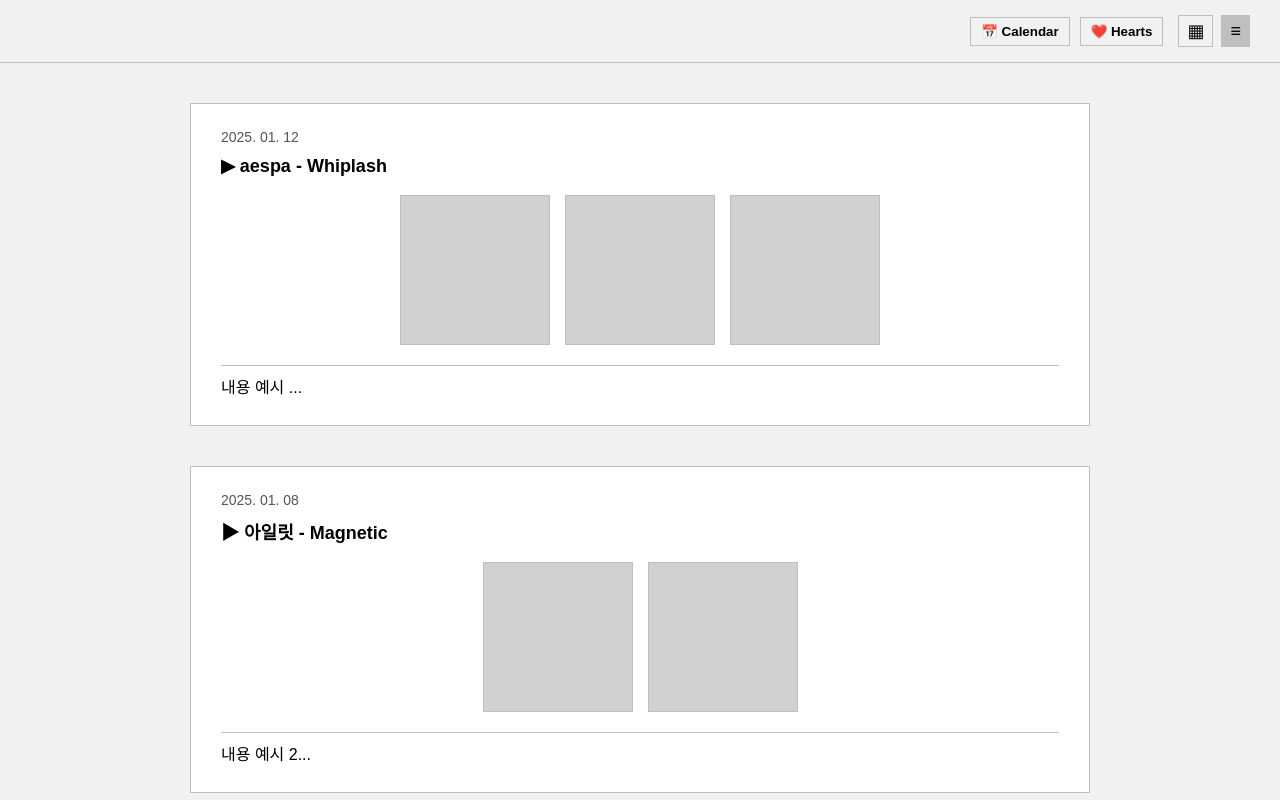
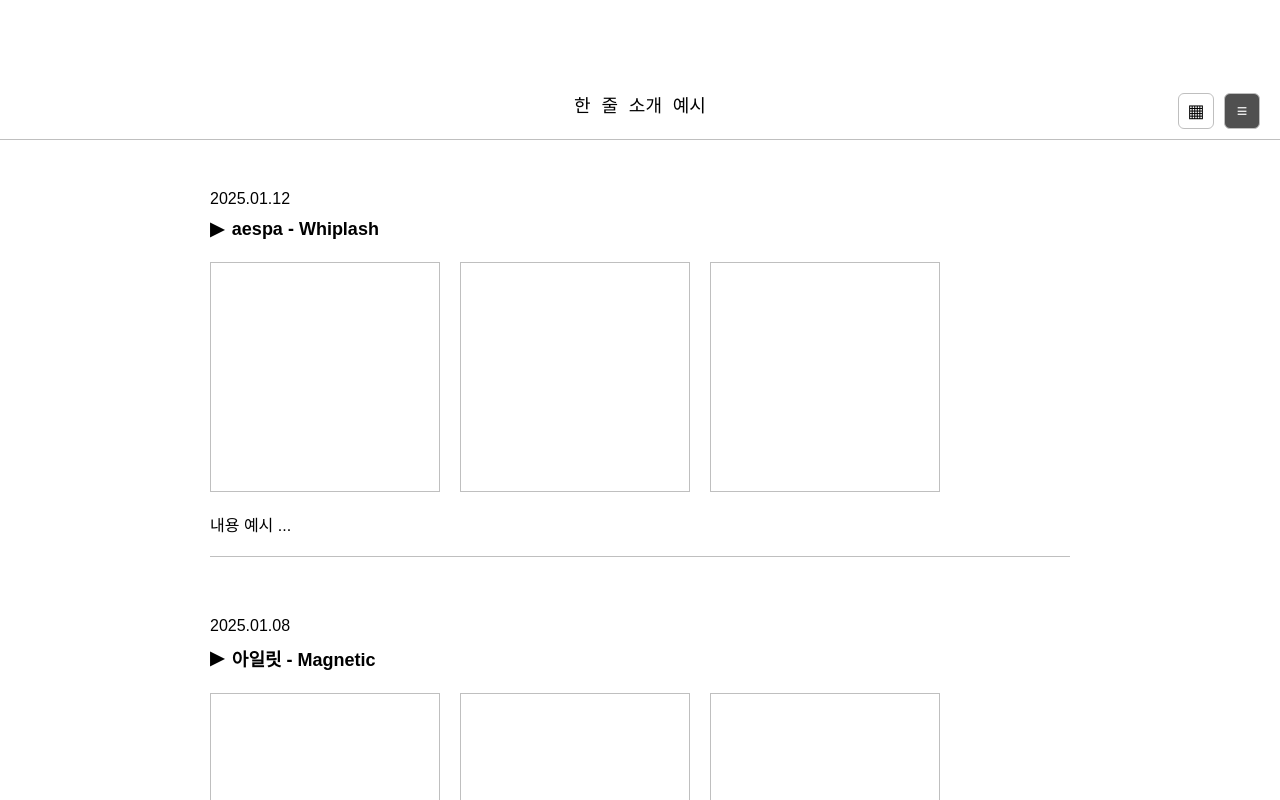
Before and after one commit to Yyyeiow/group-project, a React (Vite) app: page /myfeed in a window 1280 px wide. Shown: the top 800 px of the page. Built offline with nearby package versions, Linux system fonts and the light colour scheme.

Commit message:
마이페이지 수정

```diff
--- a/src/App.jsx
+++ b/src/App.jsx
@@ -11,7 +11,7 @@
   return (
     <Router>
       <Routes>
-        <Route path="/" element={<Signup />} />
+        <Route path="/" element={<MyFeed />} />
          {/* 회원가입 */}
         <Route path="/signup" element={<Signup />} />
 
--- a/src/Pages/MyFeed.css
+++ b/src/Pages/MyFeed.css
@@ -1,70 +1,62 @@
-/* 전체 */
 .myfeed-container {
   display: flex;
   flex-direction: column;
   align-items: center;
-background: #f1f1f1;
+  background: white;
+  padding-top: 130px;
   min-height: 100vh;
 }
 
-/* 헤더 */
+/* --- 헤더 --- */
 .myfeed-header {
-position: sticky;
+  position: fixed;
   top: 0;
   width: 100%;
-background: #f1f1f1;
-padding: 15px 30px;
+  height: 140px;
+  padding: 50px 20px 10px 20px;
+  background: white;
+  border-bottom: 1px solid #BFBFBF;
   display: flex;
-justify-content: space-between;
-border-bottom: 1px solid #BFBFBF;
-z-index: 10;
+  flex-direction: column;
+  justify-content: flex-end;
+  align-items: center;
+}
+.feed-title {
+  font-family: 'Courier New';
+  font-size: 18px;
+  font-weight: 500;
+  margin-bottom: 12px;
 }
 
-/* 버튼 + 보기 전환 */
-.header-right-all {
-display: flex;
-align-items: center;
-gap: 15px;
-}
-
-.header-btn-group {
+/* --- 정렬 버튼 --- */
+.view-switch {
+  position: absolute;
+  bottom: 10px;
+  right: 20px;
   display: flex;
   gap: 10px;
 }
 
-.nav-btn {
+.view-switch button {
+  width: 36px;
+  height: 36px;
+  font-size: 18px;
   border: 1px solid #BFBFBF;
-background: #f1f1f1;
-padding: 6px 10px;
-border-radius: 0;
-cursor: pointer;
-font-weight: 600;
-}
-
-.view-switch {
-display: flex;
-gap: 8px;
-}
-
-.view-switch button {
-font-size: 18px;
-background: #f1f1f1;
-border: 1px solid #BFBFBF;
-padding: 4px 8px;
-border-radius: 0;
+  background: white;
+  border-radius: 6px;
   cursor: pointer;
 }
 
 .view-switch button.active {
-background: #BFBFBF;
+  background: #505050;
+  color: #f1f1f1;
 }
 
-/* 리스트뷰 */
-
+/* --- 리스트 --- */
 .feed-list {
   width: 100%;
   max-width: 900px;
-padding: 40px 0;
+  padding: 40px 20px;
   display: flex;
   flex-direction: column;
   gap: 40px;
@@ -72,84 +64,83 @@
 
 .post {
   width: 100%;
-padding: 25px 30px;
-background: white;
-border: 1px solid #BFBFBF;
-border-radius: 0;
+  padding: 20px 0;
+  border-bottom: 1px solid #BFBFBF;
 }
 
-/* 날짜 */
 .post-date {
-font-size: 14px;
   margin-bottom: 10px;
-color: #555;
 }
 
-/* 제목 */
 .post-title {
   font-size: 18px;
-font-weight: 600;
-margin-bottom: 18px;
+  font-weight: 700;
+  margin-bottom: 22px;
+  display: flex;
+  align-items: center;
+  gap: 8px;
 }
 
-/* 사진 (가운데 정렬) */
+.post-play-icon {
+  cursor: pointer;
+  flex-shrink: 0;
+}
+
 .post-images {
   display: flex;
-gap: 15px;
-justify-content: center;
+  flex-direction: row;
+  gap: 20px;
   margin-bottom: 20px;
 }
 
 .post-img-box {
-width: 150px;
-height: 150px;
-background: #d1d1d1;
-border-radius: 0;
-border: 1px solid #BFBFBF;
+  width: 230px;
+  height: 230px;
+  background-size: cover;
+  background-position: center;
+  border: 1px solid #bfbfbf;
 }
 
-/* 내용 */
-.post-content {
-white-space: pre-line;
-line-height: 1.5;
-font-size: 16px;
-padding-top: 10px;
-border-top: 1px solid #BFBFBF;
+/* 음악 이미지 */
+.api-img {
+  width: 250px;
+  height: 250px;
+  background-size: cover;
+  background-position: center;
+  border: 1px solid #bfbfbf;
 }
 
-/* 그리드 */
+.api-img:hover {
+  background-image: var(--hover-img);
+}
 
-
+/* --- 그리드 --- */
 .feed-grid {
-width: 100%;
-max-width: 1000px;
-padding: 40px 0;
+  width: 1100px;
+  padding: 20px;
   display: flex;
-gap: 20px;
+  gap: 6px;
+  flex-wrap: nowrap;
+  justify-content: flex-start;
   overflow-x: auto;
 }
 
 .feed-grid .post {
-flex: 0 0 auto;
-width: 300px;
-height: 300px;
-background: white;
-border: 1px solid #BFBFBF;
-border-radius: 0;
-display: flex;
-justify-content: center;
-align-items: center;
+  width: 250px;
+  border: none;
+  padding: 0;
+  margin: 0;
 }
 
-/* 대표 이미지 */
 .feed-grid .post-images {
-width: 85%;
-height: 85%;
-justify-content: center;
+  gap: 0;
+  margin: 0;
 }
 
-.feed-grid .post-img-box {
-width: 100%;
-height: 100%;
-border-radius: 0;
-}
+.feed-grid .post-img-box,
+.feed-grid .api-img {
+  width: 250px;
+  height: 250px;
+  background-size: cover;
+  background-position: center;
+  border: 1px solid #bfbfbf; }
--- a/src/Pages/MyFeed.jsx
+++ b/src/Pages/MyFeed.jsx
@@ -3,35 +3,40 @@
 
 function MyFeed() {
   const [layout, setLayout] = useState("list");
+  const [playing, setPlaying] = useState({});
+
+  const togglePlay = (id) => {
+    setPlaying((prev) => ({
+      ...prev,
+      [id]: !prev[id],
+    }));
+  };
 
   const posts = [
     {
       id: 1,
-date: "2025. 01. 12",
+      date: "2025.01.12",
       artist: "aespa",
       title: "Whiplash",
-images: ["", "", ""],
+      albumCover: "https://i.scdn.co/image/ab67616d0000b273b2cb6f",
+      hoverCover: "https://i.scdn.co/image/ab67616d0000b273ffae1d",
       content: "내용 예시 ...",
     },
     {
       id: 2,
-date: "2025. 01. 08",
+      date: "2025.01.08",
       artist: "아일릿",
       title: "Magnetic",
-images: ["", ""],
+      albumCover: "https://i.scdn.co/image/ab67616d0000b273aa2222",
+      hoverCover: "https://i.scdn.co/image/ab67616d0000b273bb3333",
       content: "내용 예시 2...",
     },
   ];
 
-return ( <div className="myfeed-container">
-{/* 헤더 */} <header className="myfeed-header"> <div className="header-left"></div>
-
-
-    <div className="header-right-all">
-      <div className="header-btn-group">
-        <button className="nav-btn">📅 Calendar</button>
-        <button className="nav-btn">❤️ Hearts</button>
-      </div>
+  return (
+    <div className="myfeed-container">
+      <header className="myfeed-header">
+        <h2 className="feed-title">한 줄 소개 예시</h2>
 
         <div className="view-switch">
           <button
@@ -47,37 +52,55 @@
             ≡
           </button>
         </div>
-    </div>
       </header>
 
-  {/* 피드 */}
       <main className={layout === "grid" ? "feed-grid" : "feed-list"}>
         {posts.map((post) => (
           <div key={post.id} className="post">
             {layout === "list" && (
+              <>
                 <div className="post-date">{post.date}</div>
+
+                <div className="post-title { font-size: 17px; font-weight: 700; margin-bottom: 18px; display: flex; align-items: center; gap: 6px; }">
+                  <span
+                    className={`post-play-icon { position: relative; left: 0; } ${playing[post.id] ? "playing" : ""}`}
+                    onClick={() => togglePlay(post.id)}
+                  >
+                    {playing[post.id] ? "ll" : "▶"}
+                  </span>
+                  {post.artist} - {post.title}
+                </div>
+              </>
             )}
 
-        <div className="post-title">
-          ▶ {post.artist} - {post.title}
+            <div className="post-images {
+  display: flex;
+  flex-direction: row;
+  gap: 20px;
+  flex-wrap: nowrap;
+}">
+              {layout === "grid" ? (
+                <div
+                  className="post-img-box api-img"
+                  style={{
+                    backgroundImage: `url(${post.albumCover})`,
+                    "--hover-img": `url(${post.hoverCover})`,
+                  }}
+                ></div>
+              ) : (
+                <>
+                  <div className="post-img-box empty-box"></div>
+                  <div className="post-img-box empty-box"></div>
+                  <div className="post-img-box empty-box"></div>
+                </>
+              )}
             </div>
 
-        {/* ▦ - 사진 1 */}
-        <div className="post-images">
-          {(layout === "grid" ? post.images.slice(0, 1) : post.images)
-            .map((img, i) => (
-              <div key={i} className="post-img-box"></div>
-            ))}
-        </div>
-
-        {layout === "list" && (
-          <div className="post-content">{post.content}</div>
-        )}
+            {layout === "list" && <div className="post-content">{post.content}</div>}
           </div>
         ))}
       </main>
     </div>
-
   );
 }
 
```
Lines whose indentation alone changed are shown as unchanged.
